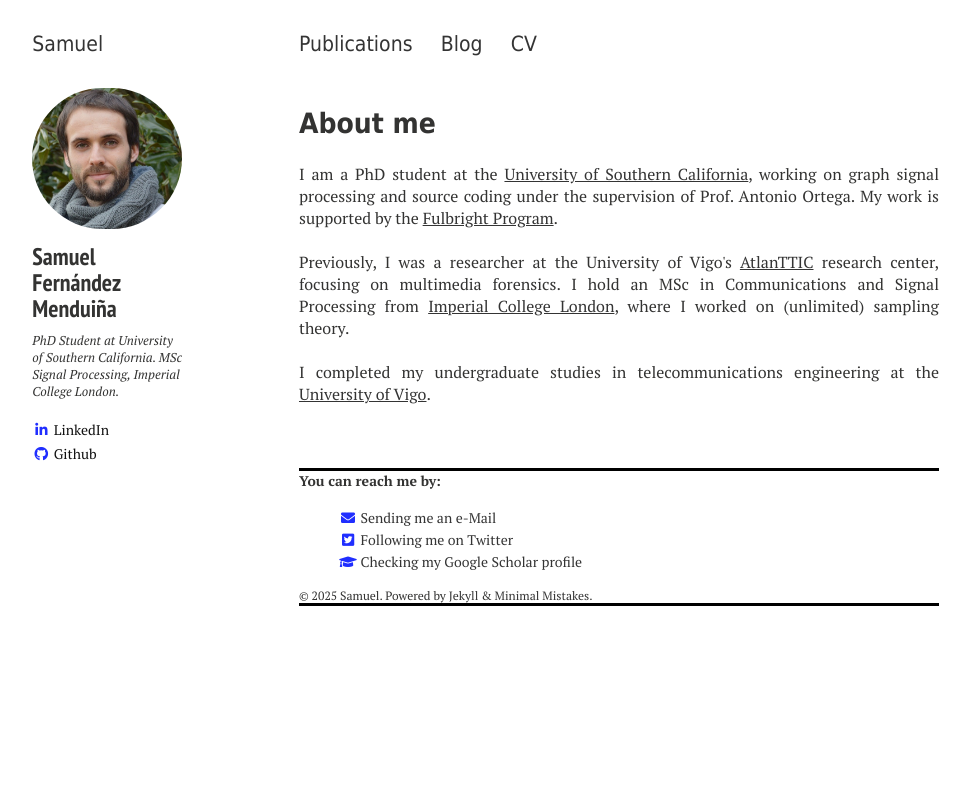
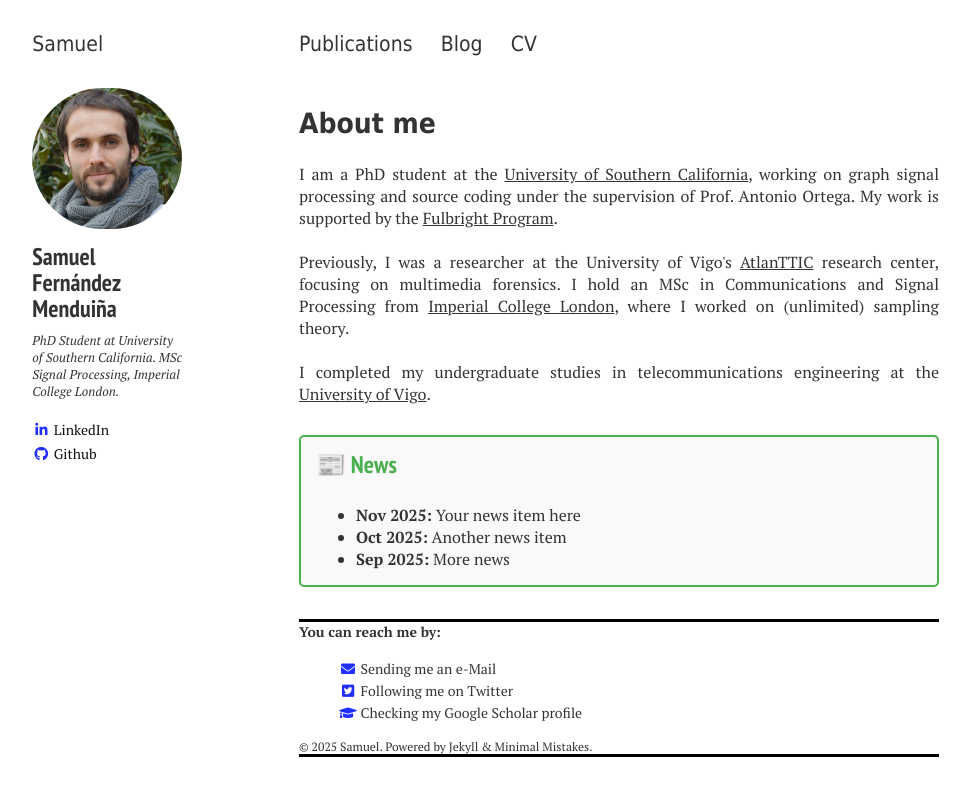
Before and after one commit to sf219/sf219.github.io, a Jekyll site: the page built from index.md, in a window 1280 px wide. Shown: the top 796 px of the page, without its empty margins (21-991 px from the left). Built offline with Jekyll 4.4.1, drawn with Linux system fonts in a browser that asks for light colours; nearby versions of some CDN libraries.

Commit message:
Adding news

```diff
--- a/index.md
+++ b/index.md
@@ -16,4 +16,14 @@ Previously, I was a researcher at the University of Vigo's <a href="https://atla
 
 I completed my undergraduate studies in telecommunications engineering at the <a href="https://www.uvigo.gal/" target="_blank" style="text-decoration: underline">University of Vigo</a>.
 
+
 </div>
+
+<div style="border: 2px solid #4CAF50; border-radius: 5px; padding: 15px; margin-top: 30px; background-color: #f9f9f9;">
+  <h3 style="margin-top: 0; color: #4CAF50;">📰 News</h3>
+  <ul style="margin-bottom: 0;">
+    <li><strong>Nov 2025:</strong> Your news item here</li>
+    <li><strong>Oct 2025:</strong> Another news item</li>
+    <li><strong>Sep 2025:</strong> More news</li>
+  </ul>
+</div>
```
